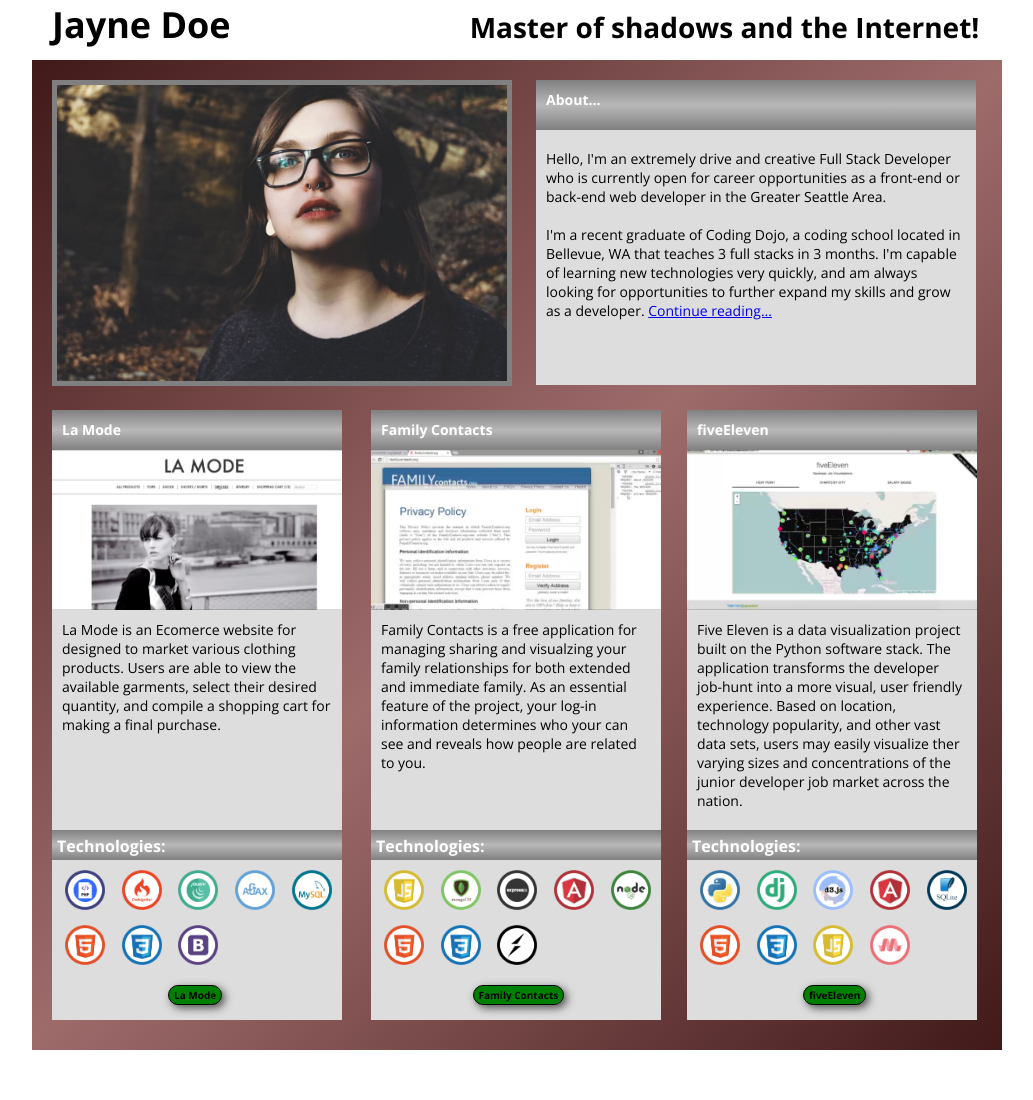
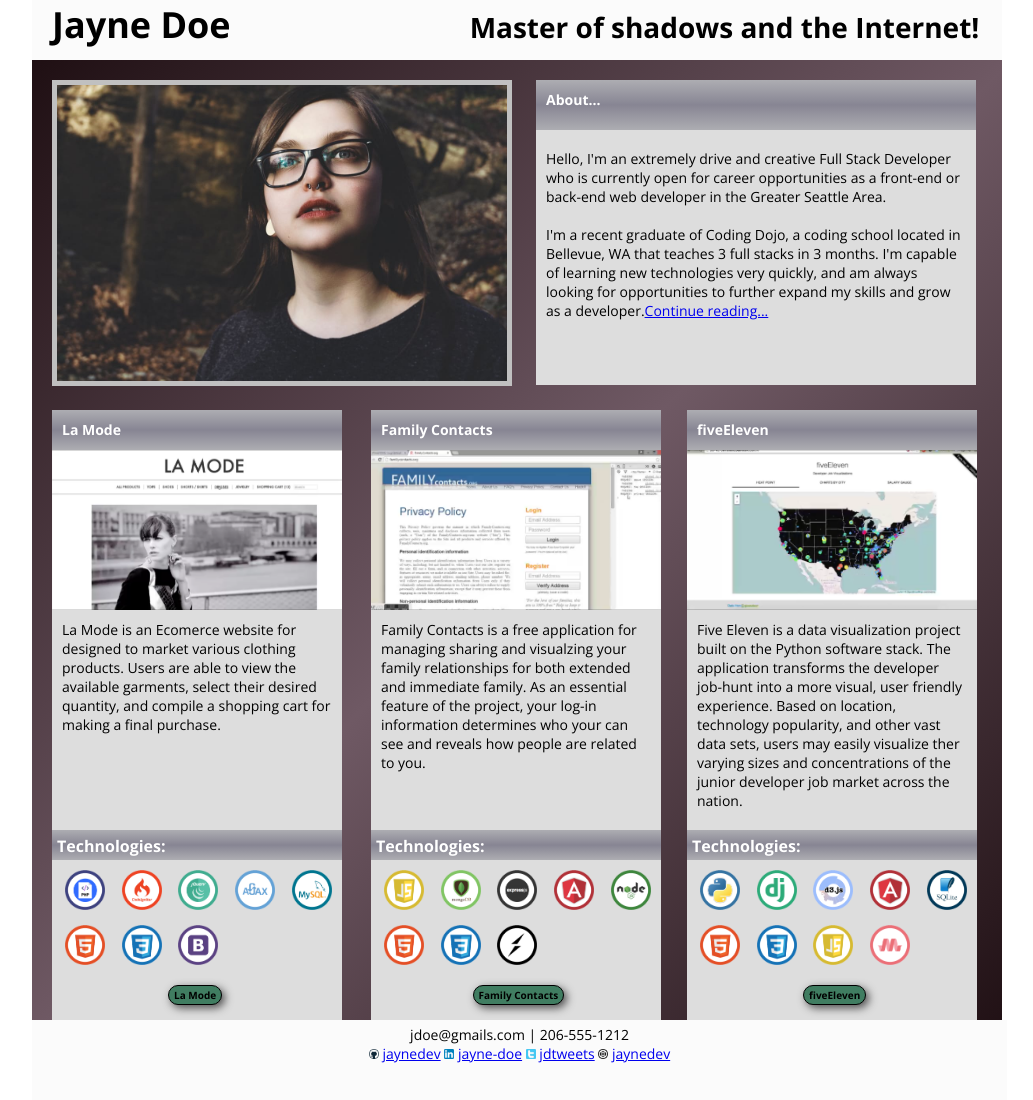
Before and after one commit to michaelquon/cd_portfolio, a plain HTML site: page index.html in a window 1280 px wide. Shown: the whole page, without its empty margins (123-1156 px from the left). Before the commit the page ends 1050 px from the top, so only its background shows below. Drawn offline with nearby package versions, Linux system fonts and the light colour scheme.

Commit message:
update final changes to bottom bar

```diff
--- a/index.html
+++ b/index.html
@@ -1,88 +1,106 @@
 <!DOCTYPE html>
-<html>
+<html lang="en">
     <head>
-    <link rel="stylesheet" href="style.css">
-    <link href="https://fonts.googleapis.com/css?family=Open+Sans:400,700" rel="stylesheet">
-	<meta charset="utf-8">
+        <meta charset="utf-8">
         <title>Jayne Doe's Portfolio</title>
+        <link rel="stylesheet" href="style.css">
+        <link href="https://fonts.googleapis.com/css?family=Open+Sans:400,700" rel="stylesheet">
     </head>
     <body>
+    <!-- This is the top line with name and special abilities -->
         <div class="top-header">
-        <h1>Jayne Doe</h1>
-        <h2>Master of shadows and the Internet!</h2>
+            <h1>Jayne Doe</h1>
+            <h2>Master of shadows and the Internet!</h2>
         </div>
+        <!-- Main Container that holds About, La Mode, Family Contacts, fiveEleven elments -->
         <div id="main-container">
                 <img class="my-pic" src="img/photo_of_me.jpg" alt="my profile image">
-            <!-- <div class="about-head">About...</div> -->
+            <!-- About Me Box -->
             <div class="box-aboutme">
-            <div class="about-head">About...</div>
+                <div class="about-head">About...</div>
                 <p><br/>Hello, I'm an extremely drive and creative Full Stack Developer who is currently open for career opportunities as a
                 front-end or back-end web developer in the Greater Seattle Area.<br /><br />
                 I'm a recent graduate of Coding Dojo, a coding school located in Bellevue, WA that teaches 3 full stacks in 3 months.
                 I'm capable of learning new technologies very quickly, and am always looking for opportunities to further expand my skills
-                and grow as a developer.
-                <a href="#">Continue reading...</a></p>
+                and grow as a developer.<a href="#">Continue reading...</a></p>
             </div>
-
+            <!-- List of Projects -->
+            <!-- La Mode Box -->
             <div class="laMode"><div class="lm-head">La Mode</div>
                 <img class="lamode-pic" src="img/lamode.png" alt="img for la Mode website">
                 <p>La Mode is an Ecomerce website for designed to market various clothing products.
                 Users are able to view the available garments, select their
                 desired quantity, and compile a shopping cart for making a final purchase.</p>
             </div>
-            <div class="famContact"><div class="lm-head">Family Contacts</div>
+            <!-- Family Contact Box -->
+            <div class="famContact">
+                <div class="lm-head">Family Contacts</div>
                 <img class="fam-pic" src="img/familycontacts.png" alt="img for Family Contact website">
                 <p>Family Contacts is a free application for managing sharing and visualzing your family
                 relationships for both extended and immediate family. As an essential feature of the project,
                 your log-in information determines who your can see and reveals how people are related to you.</p>
             </div>
-            <div class="fiveEleven"><div class="lm-head">fiveEleven</div>
+            <!-- fiveEleven Box -->
+            <div class="fiveEleven">
+                <div class="lm-head">fiveEleven</div>
                 <img class="five-Elv" src="img/fiveEleven.png" alt="img for fiveEleven website">
+
                 <p>Five Eleven is a data visualization project built on the Python software stack. The application
                 transforms the developer job-hunt into a more visual, user friendly experience. Based on location,
                 technology popularity, and other vast data sets, users may easily visualize ther varying sizes and
                 concentrations of the junior developer job market across the nation.</p>
             </div>
+            <!-- Technology section -->
             <div class="lm-head2">Technologies:</div>
             <div class="lm-head3">Technologies:</div>
             <div class="lm-head4">Technologies:</div>
 
             <div class="tech-box1">
-                <img class="dev-logos"src="img/php.png" alt="php image">
-                <img class="dev-logos"src="img/codeigniter.png" alt="codeigniter image">
-                <img class="dev-logos"src="img/jQuery.png" alt="jQuery image">
-                <img class="dev-logos"src="img/ajax.png" alt="ajax image">
-                <img class="dev-logos"src="img/mysql.png" alt="mysql image">
-                <img class="dev-logos"src="img/HTML.png" alt="HTML image">
-                <img class="dev-logos"src="img/CSS.png" alt="css image">
-                <img class="dev-logos"src="img/bootstrap.png" alt="bootstrap image">
+                <img class="dev-logos" src="img/php.png" alt="php image">
+                <img class="dev-logos" src="img/codeigniter.png" alt="codeigniter image">
+                <img class="dev-logos" src="img/jQuery.png" alt="jQuery image">
+                <img class="dev-logos" src="img/ajax.png" alt="ajax image">
+                <img class="dev-logos" src="img/mysql.png" alt="mysql image">
+                <img class="dev-logos" src="img/HTML.png" alt="HTML image">
+                <img class="dev-logos" src="img/CSS.png" alt="css image">
+                <img class="dev-logos" src="img/bootstrap.png" alt="bootstrap image">
                 <input class="tech-button1" type="submit" value="La Mode">
             </div>
             <div class="tech-box2">
-                <img class="dev-logos"src="img/JavaScript.png" alt="JavaScript image">
-                <img class="dev-logos"src="img/mongodb.png" alt="mongodb image">
-                <img class="dev-logos"src="img/expressjs.png" alt="expressjs image">
-                <img class="dev-logos"src="img/angular.png" alt="angular image">
-                <img class="dev-logos"src="img/nodejs.png" alt="nodejs image">
-                <img class="dev-logos"src="img/HTML.png" alt="php image">
-                <img class="dev-logos"src="img/CSS.png" alt="CSS image">
-                <img class="dev-logos"src="img/socket.png" alt="socket image">
+                <img class="dev-logos" src="img/JavaScript.png" alt="JavaScript image">
+                <img class="dev-logos" src="img/mongodb.png" alt="mongodb image">
+                <img class="dev-logos" src="img/expressjs.png" alt="expressjs image">
+                <img class="dev-logos" src="img/angular.png" alt="angular image">
+                <img class="dev-logos" src="img/nodejs.png" alt="nodejs image">
+                <img class="dev-logos" src="img/HTML.png" alt="php image">
+                <img class="dev-logos" src="img/CSS.png" alt="CSS image">
+                <img class="dev-logos" src="img/socket.png" alt="socket image">
                 <input class="tech-button2" type="submit" value="Family Contacts">
             </div>
             <div class="tech-box3">
-                <img class="dev-logos"src="img/python.png" alt="python image">
-                <img class="dev-logos"src="img/django.png" alt="django image">
-                <img class="dev-logos"src="img/d3.png" alt="d3 image">
-                <img class="dev-logos"src="img/angular.png" alt="angular image">
-                <img class="dev-logos"src="img/sqlite.png" alt="sqlite image">
-                <img class="dev-logos"src="img/HTML.png" alt="HTML image">
-                <img class="dev-logos"src="img/CSS.png" alt="css image">
-                <img class="dev-logos"src="img/JavaScript.png" alt="JavaScript image">
-                <img class="dev-logos"src="img/materialize.png" alt="materialize image">
+                <img class="dev-logos" src="img/python.png" alt="python image">
+                <img class="dev-logos" src="img/django.png" alt="django image">
+                <img class="dev-logos" src="img/d3.png" alt="d3 image">
+                <img class="dev-logos" src="img/angular.png" alt="angular image">
+                <img class="dev-logos" src="img/sqlite.png" alt="sqlite image">
+                <img class="dev-logos" src="img/HTML.png" alt="HTML image">
+                <img class="dev-logos" src="img/CSS.png" alt="css image">
+                <img class="dev-logos" src="img/JavaScript.png" alt="JavaScript image">
+                <img class="dev-logos" src="img/materialize.png" alt="materialize image">
                 <input class="tech-button3" type="submit" value="fiveEleven">
-             </div>
-
+            </div>
+        <!-- Bottom links to social media -->
+            <div class="bottom-bar">
+                <span>jdoe@gmails.com | 206-555-1212</span><br/>
+                <img class="social-media" src="img/github.png" alt="GitHub icon">
+                <a href="#">jaynedev</a>
+                <img class="social-media" src="img/linkedin.png" alt="Linkedin icon">
+                <a href="#">jayne-doe</a>
+                <img class="social-media" src="img/twitter.png" alt="Twitter icon">
+                <a href="#">jdtweets</a>
+                <img class="social-media" src="img/codepen.png" alt="Codepen icon">
+                <a href="#">jaynedev</a>
+            </div>
         </div>
-
     </body>
 </html>
--- a/style.css
+++ b/style.css
@@ -10,11 +10,11 @@
 	margin: 0;
 	}
 	body{
-		background-color: rgb(255, 255, 255);
+		background-color: white;
 		margin: 0 auto;
 	}
 	.top-header{
-		background-color: rgb(255, 255, 255);
+		background-color: #fbfbfb;
 		width:970px;
 		height:40px;
 		padding-bottom: 20px;
@@ -27,7 +27,6 @@
 		font-size: 36px;
 		display: inline-block;
 		padding-left: 20px;
-
 	}
 	h2{
 		font-family: 'Open Sans', sans-serif;
@@ -36,9 +35,8 @@
 		display: inline-block;
 		margin-left: 235px;
 	}
-
 	#main-container{
-		background-image: linear-gradient(-45deg, rgb(65, 25, 25), rgb(158, 107, 107), rgb(65, 25, 25));
+		background-image: linear-gradient(-45deg, #1f0f13, #6f5964, #1f0f13);
 		width: 970px;
 		height: 990px;
 		margin-left: auto;
@@ -47,9 +45,7 @@
 	.my-pic{
 		width: 450px;
 		margin: 20px;
-		border: 5px solid gray;
-
-
+		border: 5px solid #c0c0c0;
 	}
 	.box-aboutme{
 		background-color: rgb(221, 221, 221);
@@ -64,7 +60,7 @@
 		vertical-align: top;
 	}
 	.about-head{
-		background-image: linear-gradient(grey, rgb(184, 184, 184), grey);
+		background-image: linear-gradient(#adadb2, #878593, #adadb2);
 		height: 30px;
 		width: 420px;
 		font-family: 'Open Sans', sans-serif;
@@ -103,7 +99,7 @@
 		margin: 0px 22px 0px 0px;
 	}
 	.lm-head{
-		background-image: linear-gradient(grey, rgb(184, 184, 184), grey);
+		background-image: linear-gradient(#adadb2, #878593, #adadb2);
 		height: 30px;
 		width: 280px;
 		font-family: 'Open Sans', sans-serif;
@@ -113,7 +109,7 @@
 		margin: -10px -10px 0px -10px;
 	}
 	.lm-head2, .lm-head3, .lm-head4{
-		background-image: linear-gradient(grey, rgb(184, 184, 184), grey);
+		background-image: linear-gradient(#adadb2, #878593, #adadb2);
 		height: 25px;
 		width: 285px;
 		font-family: 'Open Sans', sans-serif;
@@ -164,7 +160,7 @@
 		vertical-align: top;
 	}
 	.tech-button1, .tech-button2, .tech-button3{
-		background-color: green;
+		background-color: #407d61;
 		border: 1px solid black;
 		height: 20px;
 		border-radius: 10px;
@@ -187,3 +183,19 @@
 			margin-top: 15px;
 			margin-left: 40%;
 		}
+		.bottom-bar{
+			background-color: #fbfbfb;
+			width: 965px;
+			height: 70px;
+			text-align: center;
+			font-family: 'Open Sans', sans-serif;
+			font-weight: 300;
+			font-size: 14px;
+			padding: 5px;
+			margin-left: auto;
+			margin-right: auto;
+		}
+		.social-media{
+			width: 10px;
+			height: 10px;
+		}
```
